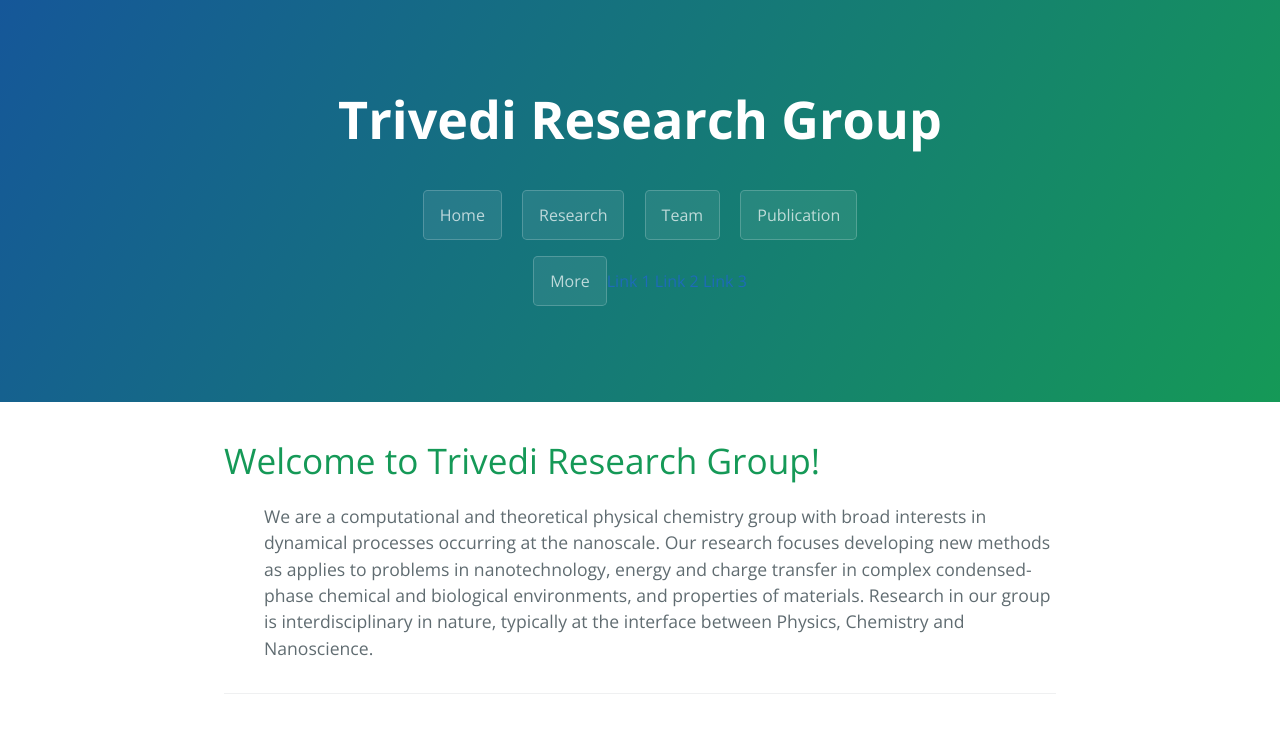
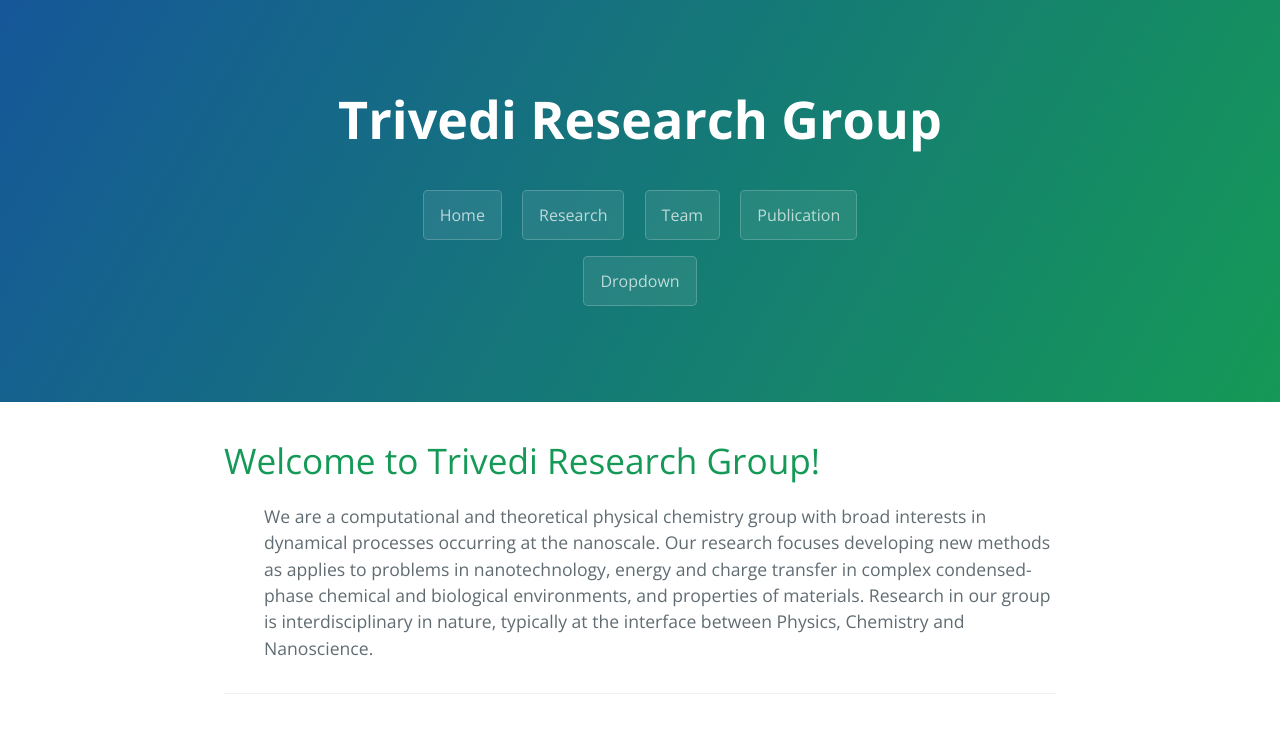
Before and after one commit to dharatrivedi/dharatrivedi.github.io, a Jekyll site: the page built from index.html, in a window 1280 px wide. Shown: the top 733 px of the page. Built offline with Jekyll 4.4.1, drawn with Linux system fonts in a browser that asks for light colours; the list of posts is cut into pages by our own code.

Commit message:
Update page-header.html

```diff
--- a/_includes/page-header.html
+++ b/_includes/page-header.html
@@ -6,11 +6,11 @@
   <a href="https://dharatrivedi.github.io/people.html" class="dropbtn">Team</a>
   <a href="https://dharatrivedi.github.io/publication.html" class="dropbtn">Publication</a>
   <div class="dropdown">
-    <a class="dropbtn">More</button>
-    <a class="dropdown-content">
-      <a href="#">Link 1</a>
-      <a href="#">Link 2</a>
-      <a href="#">Link 3</a>
-    </a>
-   </a>
+    <button class="dropbtn">Dropdown</button>
+      <div class="dropdown-content">
+        <a href="#">Link 1</a>
+        <a href="#">Link 2</a>
+        <a href="#">Link 3</a>
+      </div>
+  </div>
 </section>
```
